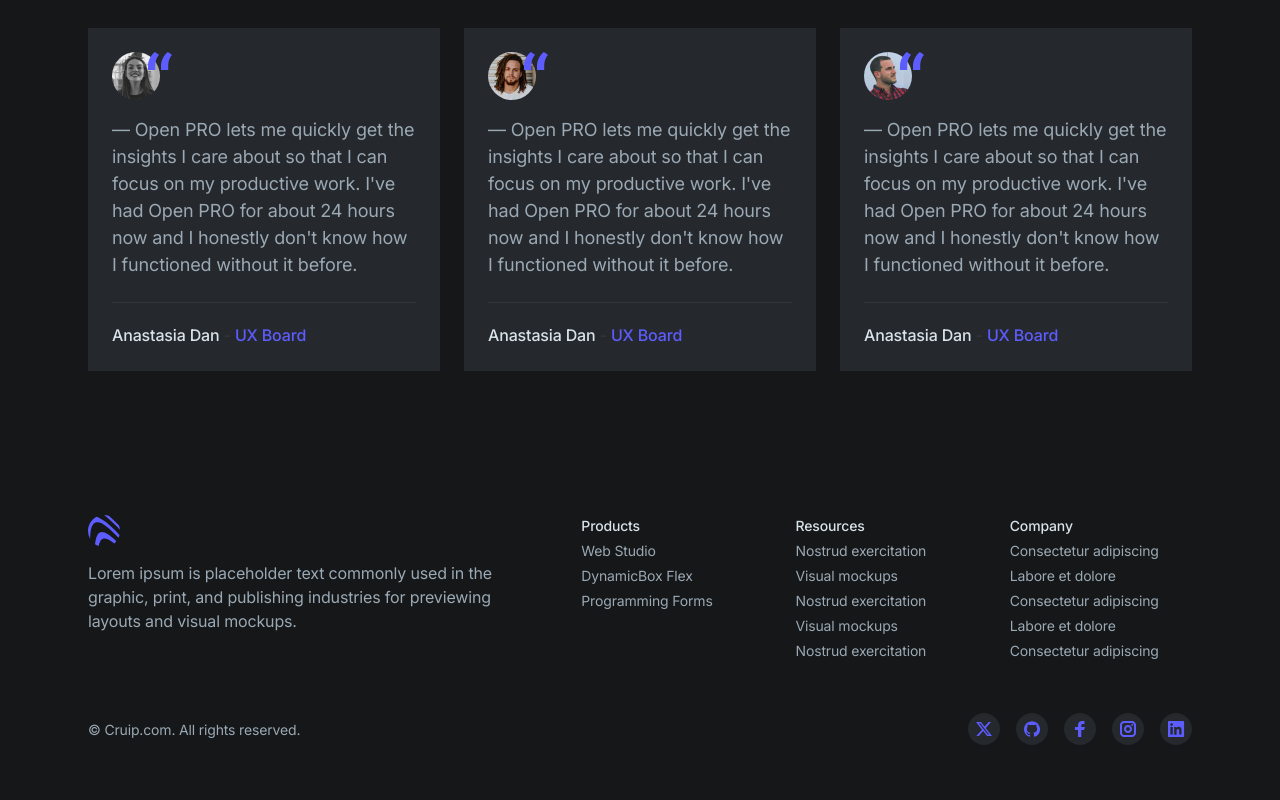
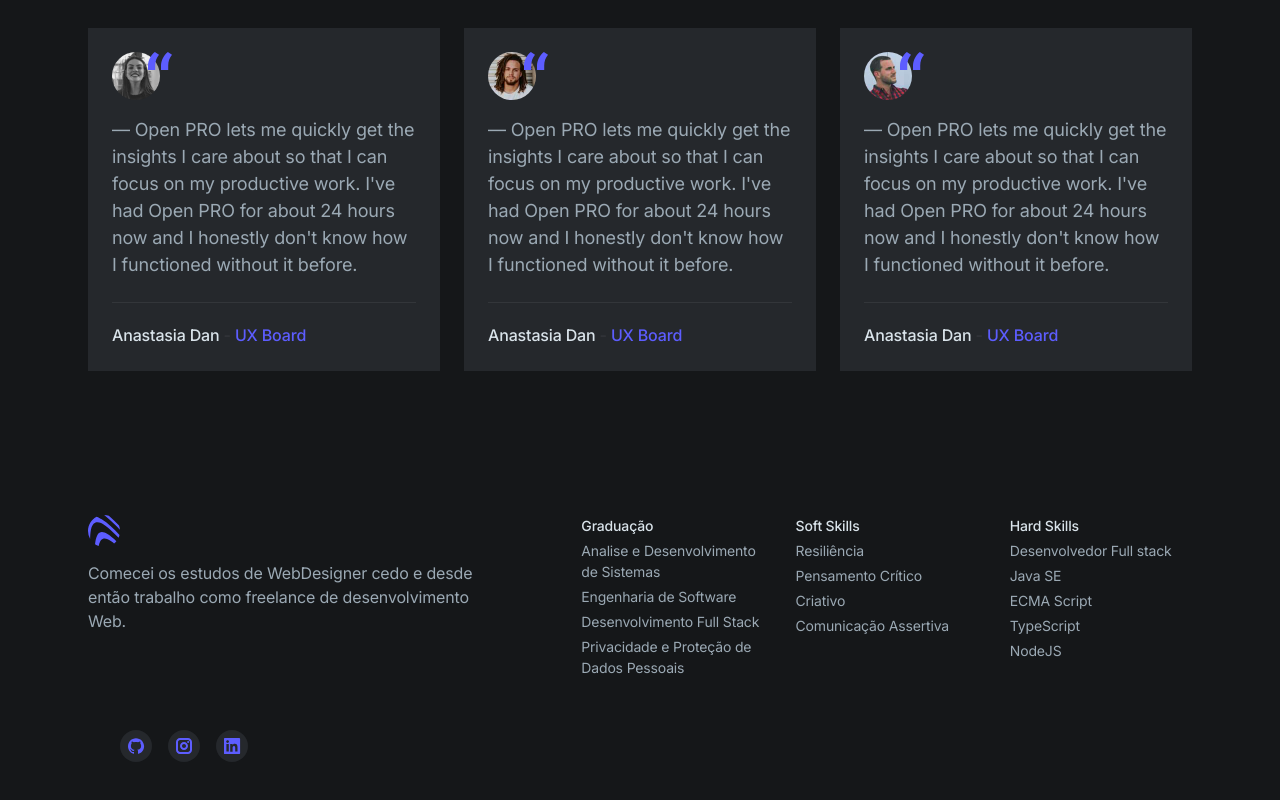
Before and after one commit to CesarEtam/CesarEtam.github.io, a Next.js app: page / in a window 1280 px wide. Shown: the part 4061-4861 px from the top of the page. Built offline with nearby package versions, Linux system fonts and the light colour scheme.

Commit message:
Modificação do Footer.tsx

```diff
--- a/components/ui/footer.tsx
+++ b/components/ui/footer.tsx
@@ -20,7 +20,7 @@
                   </svg>
                 </Link>
               </div>
-              <div className="text-gray-400">Lorem ipsum is placeholder text commonly used in the graphic, print, and publishing industries for previewing layouts and visual mockups.</div>
+              <div className="text-gray-400">Comecei os estudos de WebDesigner cedo e desde então trabalho como freelance de desenvolvimento Web.</div>
             </div>
 
             {/* 2nd, 3rd and 4th blocks */}
@@ -28,60 +28,60 @@
 
               {/* 2nd block */}
               <div className="text-sm">
-                <h6 className="text-gray-200 font-medium mb-1">Products</h6>
+                <h6 className="text-gray-200 font-medium mb-1">Graduação</h6>
                 <ul>
                   <li className="mb-1">
-                    <Link href="/" className="text-gray-400 hover:text-gray-100 transition duration-150 ease-in-out">Web Studio</Link>
+                    <Link href="/" className="text-gray-400 hover:text-gray-100 transition duration-150 ease-in-out">Analise e Desenvolvimento de Sistemas</Link>
                   </li>
                   <li className="mb-1">
-                    <Link href="/" className="text-gray-400 hover:text-gray-100 transition duration-150 ease-in-out">DynamicBox Flex</Link>
+                    <Link href="/" className="text-gray-400 hover:text-gray-100 transition duration-150 ease-in-out">Engenharia de Software</Link>
                   </li>
                   <li className="mb-1">
-                    <Link href="/" className="text-gray-400 hover:text-gray-100 transition duration-150 ease-in-out">Programming Forms</Link>
+                    <Link href="/" className="text-gray-400 hover:text-gray-100 transition duration-150 ease-in-out">Desenvolvimento Full Stack</Link>
+                  </li>
+                  <li className="mb-1">
+                    <Link href="/" className="text-gray-400 hover:text-gray-100 transition duration-150 ease-in-out">Privacidade e Proteção de Dados Pessoais</Link>
                   </li>
                 </ul>
               </div>
 
               {/* 3rd block */}
               <div className="text-sm">
-                <h6 className="text-gray-200 font-medium mb-1">Resources</h6>
+                <h6 className="text-gray-200 font-medium mb-1">Soft Skills</h6>
                 <ul>
                   <li className="mb-1">
-                    <Link href="/" className="text-gray-400 hover:text-gray-100 transition duration-150 ease-in-out">Nostrud exercitation</Link>
+                    <Link href="/" className="text-gray-400 hover:text-gray-100 transition duration-150 ease-in-out">Resiliência</Link>
                   </li>
                   <li className="mb-1">
-                    <Link href="/" className="text-gray-400 hover:text-gray-100 transition duration-150 ease-in-out">Visual mockups</Link>
+                    <Link href="/" className="text-gray-400 hover:text-gray-100 transition duration-150 ease-in-out">Pensamento Crítico</Link>
                   </li>
                   <li className="mb-1">
-                    <Link href="/" className="text-gray-400 hover:text-gray-100 transition duration-150 ease-in-out">Nostrud exercitation</Link>
+                    <Link href="/" className="text-gray-400 hover:text-gray-100 transition duration-150 ease-in-out">Criativo</Link>
                   </li>
                   <li className="mb-1">
-                    <Link href="/" className="text-gray-400 hover:text-gray-100 transition duration-150 ease-in-out">Visual mockups</Link>
-                  </li>
-                  <li className="mb-1">
-                    <Link href="/" className="text-gray-400 hover:text-gray-100 transition duration-150 ease-in-out">Nostrud exercitation</Link>
+                    <Link href="/" className="text-gray-400 hover:text-gray-100 transition duration-150 ease-in-out">Comunicação Assertiva</Link>
                   </li>
                 </ul>
               </div>
 
               {/* 4th block */}
               <div className="text-sm">
-                <h6 className="text-gray-200 font-medium mb-1">Company</h6>
+                <h6 className="text-gray-200 font-medium mb-1">Hard Skills</h6>
                 <ul>
                   <li className="mb-1">
-                    <Link href="/" className="text-gray-400 hover:text-gray-100 transition duration-150 ease-in-out">Consectetur adipiscing</Link>
+                    <Link href="/" className="text-gray-400 hover:text-gray-100 transition duration-150 ease-in-out">Desenvolvedor Full stack</Link>
                   </li>
                   <li className="mb-1">
-                    <Link href="/" className="text-gray-400 hover:text-gray-100 transition duration-150 ease-in-out">Labore et dolore</Link>
+                    <Link href="/" className="text-gray-400 hover:text-gray-100 transition duration-150 ease-in-out">Java SE</Link>
                   </li>
                   <li className="mb-1">
-                    <Link href="/" className="text-gray-400 hover:text-gray-100 transition duration-150 ease-in-out">Consectetur adipiscing</Link>
+                    <Link href="/" className="text-gray-400 hover:text-gray-100 transition duration-150 ease-in-out">ECMA Script</Link>
                   </li>
                   <li className="mb-1">
-                    <Link href="/" className="text-gray-400 hover:text-gray-100 transition duration-150 ease-in-out">Labore et dolore</Link>
+                    <Link href="/" className="text-gray-400 hover:text-gray-100 transition duration-150 ease-in-out">TypeScript</Link>
                   </li>
                   <li className="mb-1">
-                    <Link href="/" className="text-gray-400 hover:text-gray-100 transition duration-150 ease-in-out">Consectetur adipiscing</Link>
+                    <Link href="/" className="text-gray-400 hover:text-gray-100 transition duration-150 ease-in-out">NodeJS</Link>
                   </li>
                 </ul>
               </div>
@@ -95,29 +95,15 @@
 
             {/* Social links */}
             <ul className="flex mb-4 md:order-1 md:ml-4 md:mb-0">
-              <li>
-                <Link href="/" className="flex justify-center items-center text-purple-600 bg-gray-800 hover:text-gray-100 hover:bg-purple-600 rounded-full transition duration-150 ease-in-out" aria-label="Twitter">
-                  <svg className="w-8 h-8 fill-current" viewBox="0 0 32 32" xmlns="http://www.w3.org/2000/svg">
-                    <path d="m13.063 9 3.495 4.475L20.601 9h2.454l-5.359 5.931L24 23h-4.938l-3.866-4.893L10.771 23H8.316l5.735-6.342L8 9h5.063Zm-.74 1.347h-1.457l8.875 11.232h1.36l-8.778-11.232Z" />
-                  </svg>
-                </Link>
-              </li>
               <li className="ml-4">
-                <Link href="/" className="flex justify-center items-center text-purple-600 bg-gray-800 hover:text-gray-100 hover:bg-purple-600 rounded-full transition duration-150 ease-in-out" aria-label="Github">
+                <Link href="https://github.com/CesarEtam" className="flex justify-center items-center text-purple-600 bg-gray-800 hover:text-gray-100 hover:bg-purple-600 rounded-full transition duration-150 ease-in-out" aria-label="Github">
                   <svg className="w-8 h-8 fill-current" viewBox="0 0 32 32" xmlns="http://www.w3.org/2000/svg">
                     <path d="M16 8.2c-4.4 0-8 3.6-8 8 0 3.5 2.3 6.5 5.5 7.6.4.1.5-.2.5-.4V22c-2.2.5-2.7-1-2.7-1-.4-.9-.9-1.2-.9-1.2-.7-.5.1-.5.1-.5.8.1 1.2.8 1.2.8.7 1.3 1.9.9 2.3.7.1-.5.3-.9.5-1.1-1.8-.2-3.6-.9-3.6-4 0-.9.3-1.6.8-2.1-.1-.2-.4-1 .1-2.1 0 0 .7-.2 2.2.8.6-.2 1.3-.3 2-.3s1.4.1 2 .3c1.5-1 2.2-.8 2.2-.8.4 1.1.2 1.9.1 2.1.5.6.8 1.3.8 2.1 0 3.1-1.9 3.7-3.7 3.9.3.4.6.9.6 1.6v2.2c0 .2.1.5.6.4 3.2-1.1 5.5-4.1 5.5-7.6-.1-4.4-3.7-8-8.1-8z" />
                   </svg>
                 </Link>
               </li>
               <li className="ml-4">
-                <Link href="/" className="flex justify-center items-center text-purple-600 bg-gray-800 hover:text-gray-100 hover:bg-purple-600 rounded-full transition duration-150 ease-in-out" aria-label="Facebook">
-                  <svg className="w-8 h-8 fill-current" viewBox="0 0 32 32" xmlns="http://www.w3.org/2000/svg">
-                    <path d="M14.023 24L14 17h-3v-3h3v-2c0-2.7 1.672-4 4.08-4 1.153 0 2.144.086 2.433.124v2.821h-1.67c-1.31 0-1.563.623-1.563 1.536V14H21l-1 3h-2.72v7h-3.257z" />
-                  </svg>
-                </Link>
-              </li>
-              <li className="ml-4">
-                <Link href="/" className="flex justify-center items-center text-purple-600 bg-gray-800 hover:text-gray-100 hover:bg-purple-600 rounded-full transition duration-150 ease-in-out" aria-label="Instagram">
+                <Link href="https://www.instagram.com/cesaretam/" className="flex justify-center items-center text-purple-600 bg-gray-800 hover:text-gray-100 hover:bg-purple-600 rounded-full transition duration-150 ease-in-out" aria-label="Instagram">
                   <svg className="w-8 h-8 fill-current" viewBox="0 0 32 32" xmlns="http://www.w3.org/2000/svg">
                     <circle cx="20.145" cy="11.892" r="1" />
                     <path d="M16 20c-2.206 0-4-1.794-4-4s1.794-4 4-4 4 1.794 4 4-1.794 4-4 4zm0-6c-1.103 0-2 .897-2 2s.897 2 2 2 2-.897 2-2-.897-2-2-2z" />
@@ -126,16 +112,13 @@
                 </Link>
               </li>
               <li className="ml-4">
-                <Link href="/" className="flex justify-center items-center text-purple-600 bg-gray-800 hover:text-gray-100 hover:bg-purple-600 rounded-full transition duration-150 ease-in-out" aria-label="Linkedin">
+                <Link href="https://www.linkedin.com/in/cesaretam/" className="flex justify-center items-center text-purple-600 bg-gray-800 hover:text-gray-100 hover:bg-purple-600 rounded-full transition duration-150 ease-in-out" aria-label="Linkedin">
                   <svg className="w-8 h-8 fill-current" viewBox="0 0 32 32" xmlns="http://www.w3.org/2000/svg">
                     <path d="M23.3 8H8.7c-.4 0-.7.3-.7.7v14.7c0 .3.3.6.7.6h14.7c.4 0 .7-.3.7-.7V8.7c-.1-.4-.4-.7-.8-.7zM12.7 21.6h-2.3V14h2.4v7.6h-.1zM11.6 13c-.8 0-1.4-.7-1.4-1.4 0-.8.6-1.4 1.4-1.4.8 0 1.4.6 1.4 1.4-.1.7-.7 1.4-1.4 1.4zm10 8.6h-2.4v-3.7c0-.9 0-2-1.2-2s-1.4 1-1.4 2v3.8h-2.4V14h2.3v1c.3-.6 1.1-1.2 2.2-1.2 2.4 0 2.8 1.6 2.8 3.6v4.2h.1z" />
                   </svg>
                 </Link>
               </li>
             </ul>
-
-            {/* Copyrights note */}
-            <div className="text-gray-400 text-sm mr-4">&copy; Cruip.com. All rights reserved.</div>
 
           </div>
 
```
